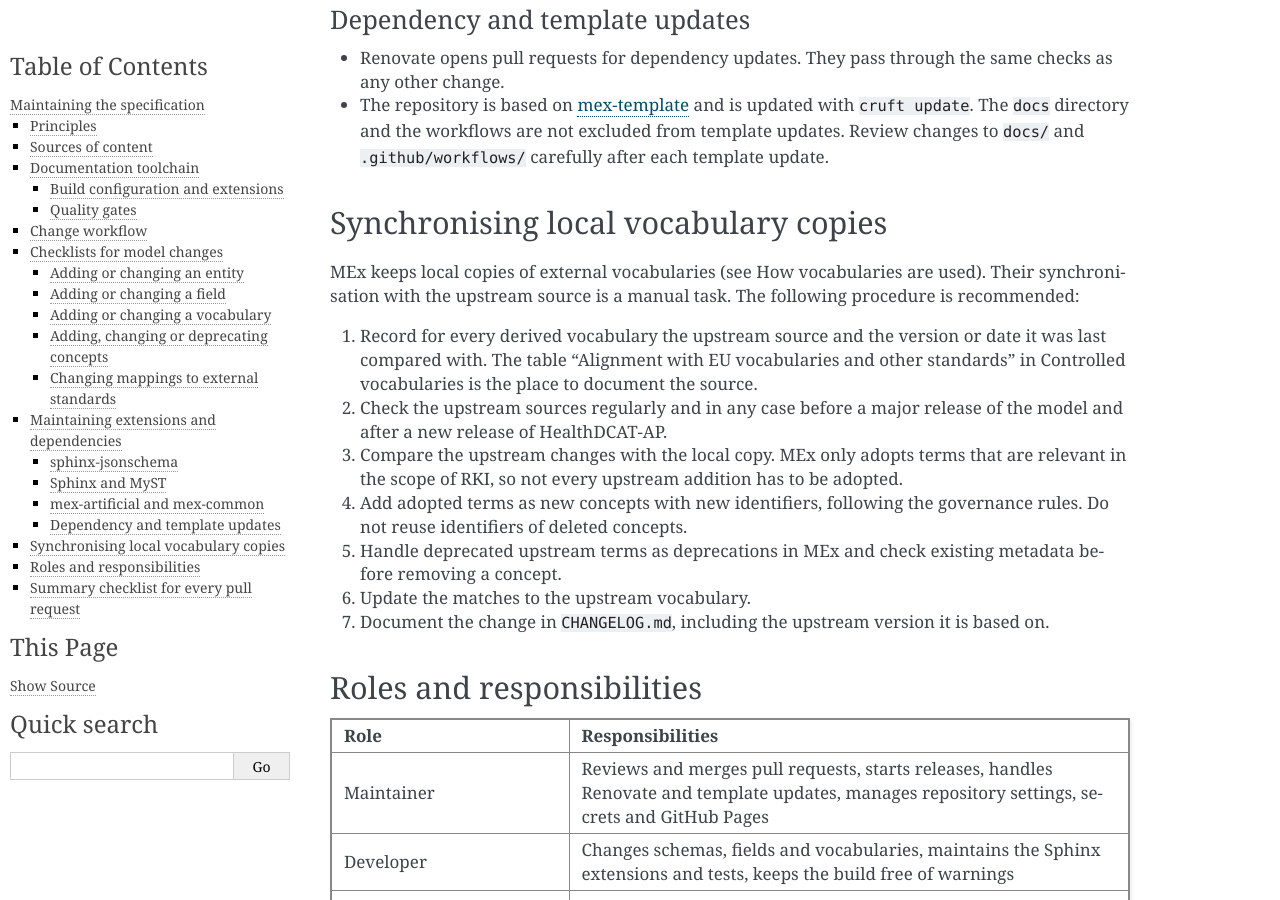
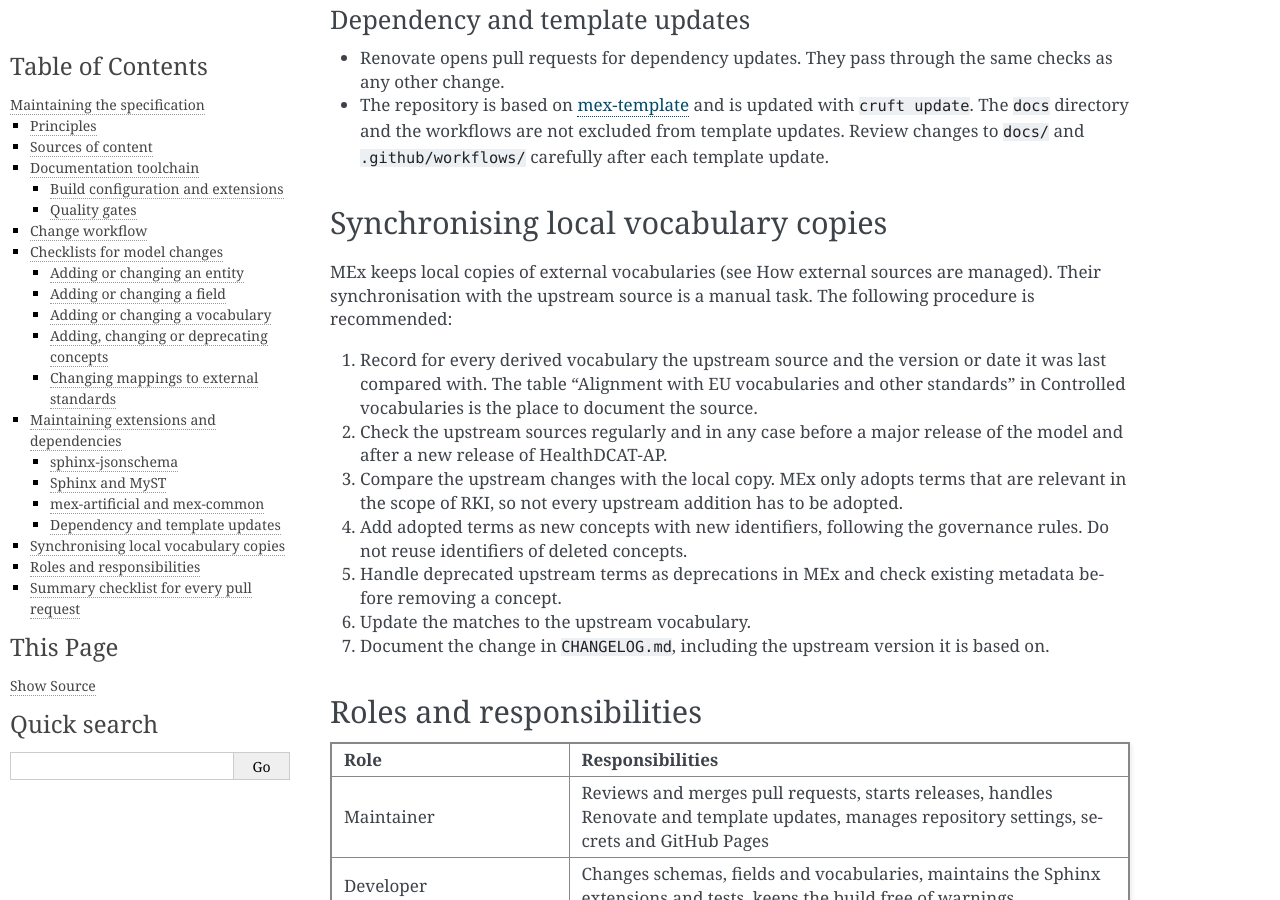
Before and after one commit to robert-koch-institut/mex-model, a Sphinx documentation site: the page built from docs/maintaining-the-specification.md, in a window 1280 px wide and 900 px high, scrolled down 7818 px. Built offline with Sphinx 7.4.7, drawn with Linux system fonts in a browser that asks for light colours; pages that are not in the unit, such as notebooks, are missing from menus.

Commit message:
Update maintaining-the-specification.md
Signed-off-by: Daniel Brenn <156058269+DanielBrenn-initAG@users.noreply.github.com>

```diff
--- a/docs/maintaining-the-specification.md
+++ b/docs/maintaining-the-specification.md
@@ -208,7 +208,7 @@ After a model release, check that the examples in the published specification ma
 
 ## Synchronising local vocabulary copies
 
-MEx keeps local copies of external vocabularies (see [How vocabularies are used](how-the-model-works.md)). Their synchronisation with the upstream source is a manual task. The following procedure is recommended:
+MEx keeps local copies of external vocabularies (see [How external sources are managed](controlled-vocabularies.md)). Their synchronisation with the upstream source is a manual task. The following procedure is recommended:
 
 1. Record for every derived vocabulary the upstream source and the version or date it was last compared with. The table "Alignment with EU vocabularies and other standards" in [Controlled vocabularies](controlled-vocabularies.md) is the place to document the source.
 2. Check the upstream sources regularly and in any case before a major release of the model and after a new release of HealthDCAT-AP.
```
